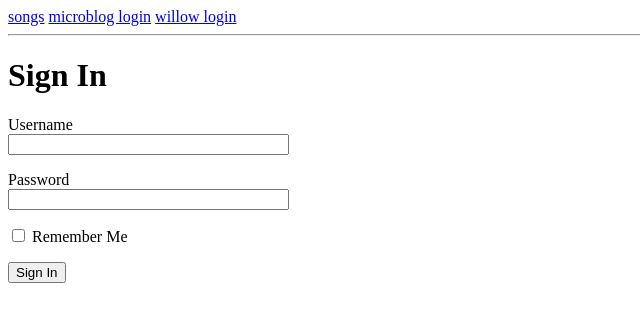
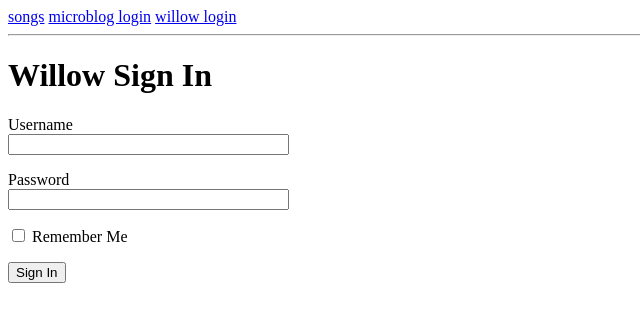
Before and after one commit to kavolkova/microblog_repo, a Flask app: page /willowlogin in a window 1280 px wide. Shown: the top 322 px of the page, without its empty margins (0-640 px from the left). Run offline with Flask 2, Linux system fonts and the light colour scheme.

Commit message:
Update houselogin.html

```diff
--- a/microblog/app/templates/houselogin.html
+++ b/microblog/app/templates/houselogin.html
@@ -1,7 +1,7 @@
 {% extends "base.html" %}
 
 {% block content %}
-    <h1>Sign In</h1>
+    <h1>Willow Sign In</h1>
     <form action="" method="post" novalidate>
         {{ form.hidden_tag() }}
         <p>
```
